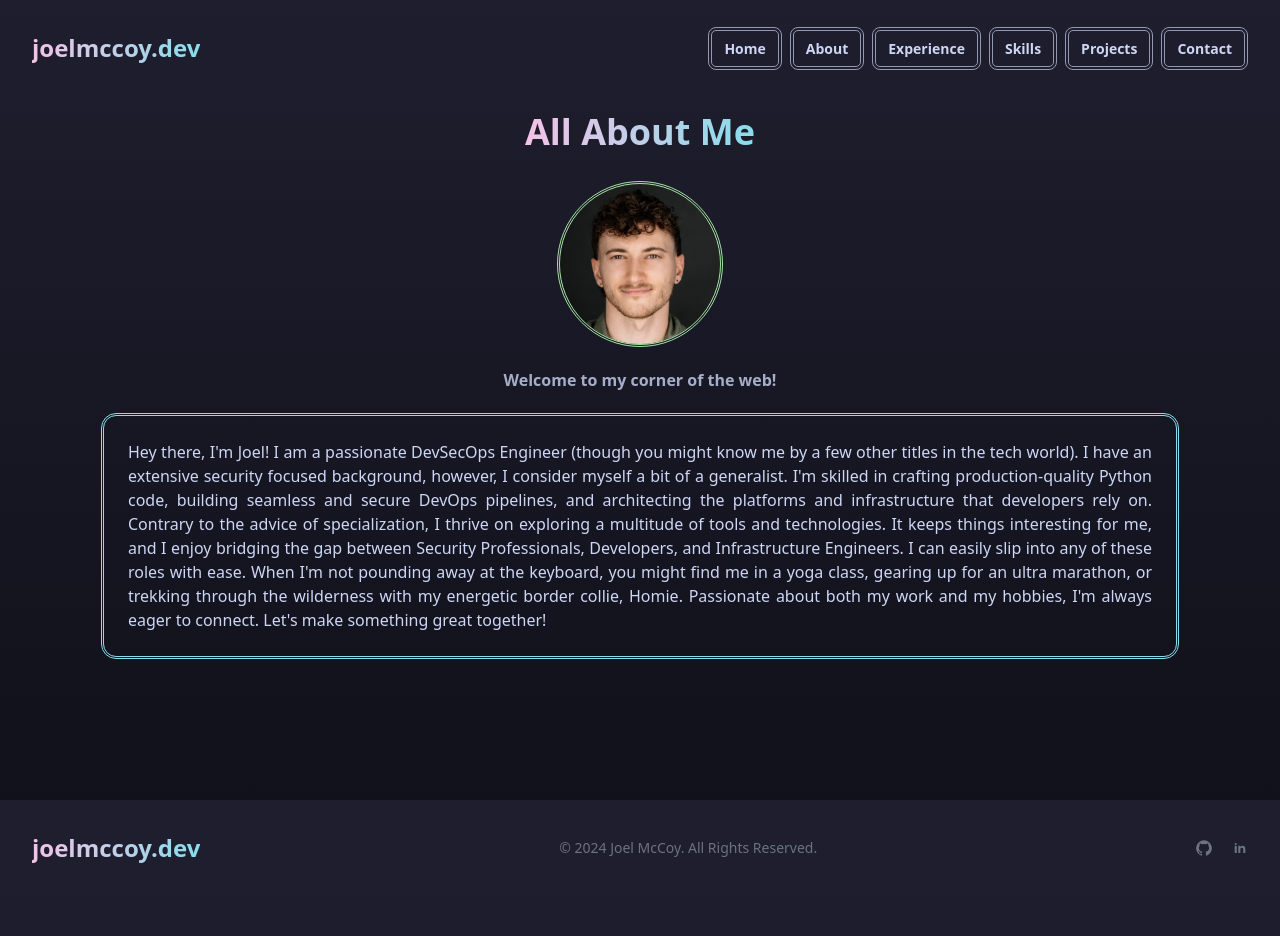
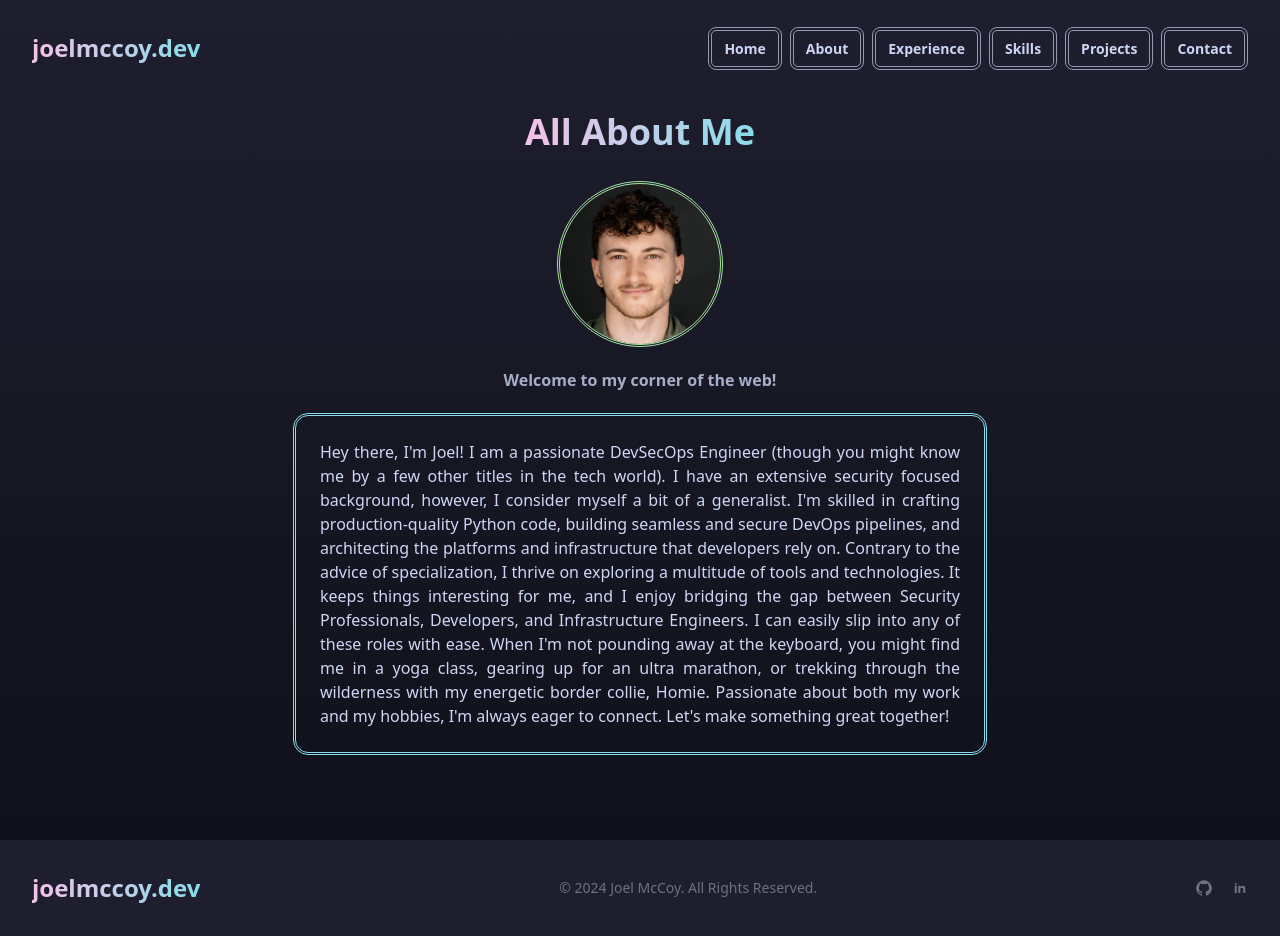
Before and after one commit to joelmccoy/website, a Django app: page /about in a window 1280 px wide. Before the commit the page ends 863 px from the top, so only its background shows below. Run offline with Django 5.2, Linux system fonts and the light colour scheme; parts of the project's set-up code (start-up, migrations or seed data) failed here and were passed over.

Commit message:
added some padding on about page

```diff
--- a/core/templates/core/about.html
+++ b/core/templates/core/about.html
@@ -1,7 +1,7 @@
 {% extends 'core/base.html' %} {% load custom_filters %} {% block title %} About
 {% endblock %} {% block content %}
 <div
-  class="grid place-items-center justify-items-center auto mt-8 mx-8 lg:mx-16"
+  class="grid place-items-center justify-items-center auto mt-8 mx-8 md:mx-16 lg:mx-32 xl:mx-64 2xl:mx-96"
 >
   <h1
     class="text-4xl font-bold bg-gradient-to-r bg-clip-text text-transparent from-ctp-pink to-ctp-sky"
--- a/static/src/styles.css
+++ b/static/src/styles.css
@@ -647,6 +647,11 @@ video {
   margin-right: 2rem;
 }
 
+.mx-32 {
+  margin-left: 8rem;
+  margin-right: 8rem;
+}
+
 .ms-5 {
   margin-inline-start: 1.25rem;
 }
@@ -749,6 +754,10 @@ video {
 
 .w-48 {
   width: 12rem;
+}
+
+.w-1\/2 {
+  width: 50%;
 }
 
 .max-w-screen-2xl {
@@ -1334,8 +1343,27 @@ video {
     margin-right: 4rem;
   }
 
+  .lg\:mx-32 {
+    margin-left: 8rem;
+    margin-right: 8rem;
+  }
+
   .lg\:grid-cols-4 {
     grid-template-columns: repeat(4, minmax(0, 1fr));
+  }
+}
+
+@media (min-width: 1280px) {
+  .xl\:mx-64 {
+    margin-left: 16rem;
+    margin-right: 16rem;
+  }
+}
+
+@media (min-width: 1536px) {
+  .\32xl\:mx-96 {
+    margin-left: 24rem;
+    margin-right: 24rem;
   }
 }
 
```
